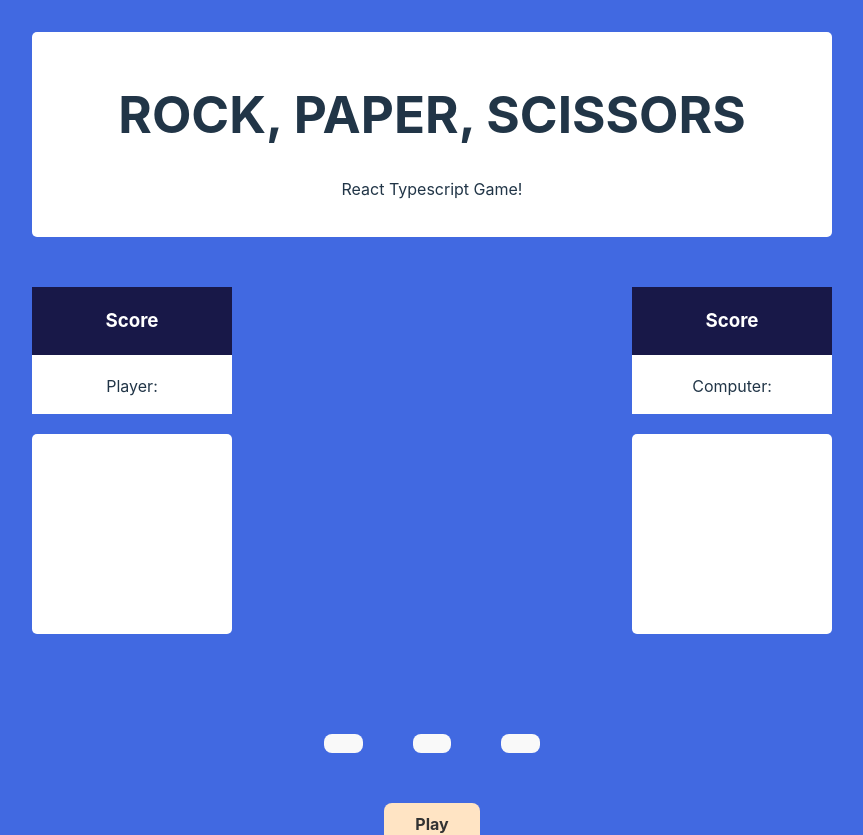
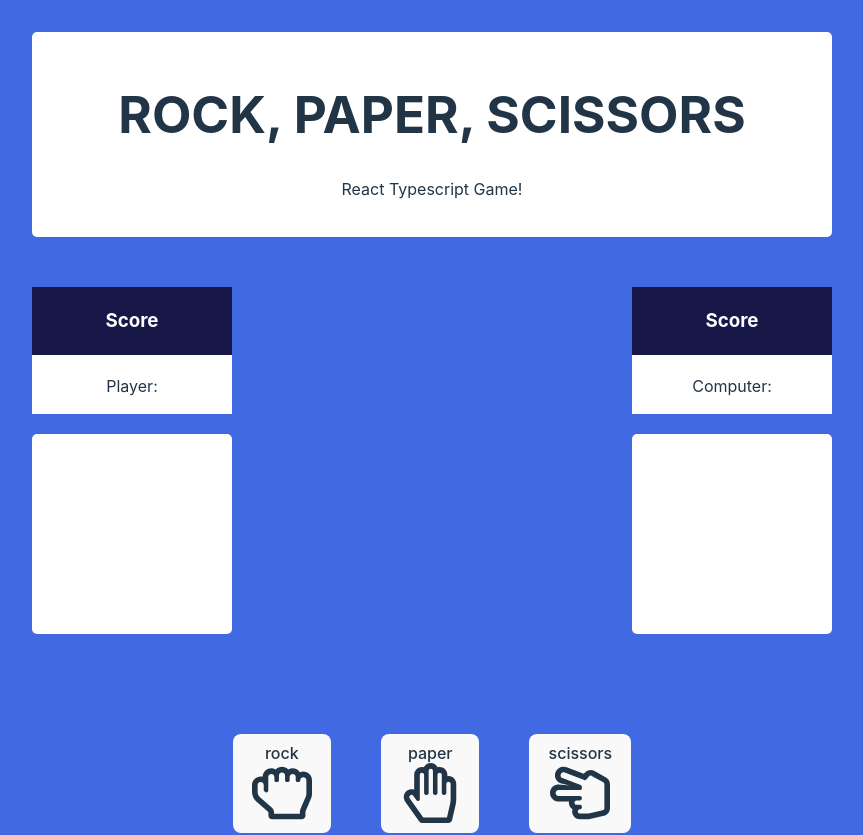
Before and after one commit to rycalingo/rock-paper-scissors-react-ts, a React (Vite) app: page / in a window 1280 px wide. Shown: the top 835 px of the page, without its empty margins (208-1071 px from the left). Built offline with nearby package versions, Linux system fonts and the light colour scheme.

Commit message:
Adding icons and interface

```diff
--- a/package.json
+++ b/package.json
@@ -10,6 +10,7 @@
     "preview": "vite preview"
   },
   "dependencies": {
+    "@react-icons/all-files": "^4.1.0",
     "react": "^18.2.0",
     "react-dom": "^18.2.0",
     "react-icons": "^4.12.0"
--- a/src/components/HandSelection.tsx
+++ b/src/components/HandSelection.tsx
@@ -1,9 +1,16 @@
 import styles from "./HandSelection.module.css";
 
-const HandSelection = ({ name }) => {
+interface Props {
+	name: string;
+	icon: JSX.Element;
+}
+
+const HandSelection = ({ name, icon }: Props) => {
 	return (
 		<>
-			<button className={styles.choiceBtn}></button>
+			<button className={styles.choiceBtn}>
+				{`${name} `} {icon}
+			</button>
 		</>
 	);
 };
--- a/src/index.css
+++ b/src/index.css
@@ -52,6 +52,7 @@
   font-weight: 500;
   font-family: inherit;
   background-color: #1a1a1a;
+  color: #213547;
   cursor: pointer;
   transition: border-color 0.25s;
 }
--- a/src/sections/ChooseAndPlay.tsx
+++ b/src/sections/ChooseAndPlay.tsx
@@ -1,13 +1,15 @@
 import styles from "./ChooseAndPlay.module.css";
 import HandSelection from "../components/HandSelection";
+
+import { FaRegHandRock, FaRegHandPaper, FaRegHandScissors } from "react-icons/fa";
 
 const ChooseAndPlay = () => {
 	return (
 		<>
 			<div className={styles.choiceBtnCtn}>
-				<HandSelection name="rock" />
-				<HandSelection name="paper" />
-				<HandSelection name="scissors" />
+				<HandSelection name="rock" icon={<FaRegHandRock size={60} />} />
+				<HandSelection name="paper" icon={<FaRegHandPaper size={60} />} />
+				<HandSelection name="scissors" icon={<FaRegHandScissors size={60} />} />
 			</div>
 			<button className={styles.playBtn}>Play</button>
 		</>
```
Also changed, not shown: 1 other file (tests, documents, lock files or other folders).
